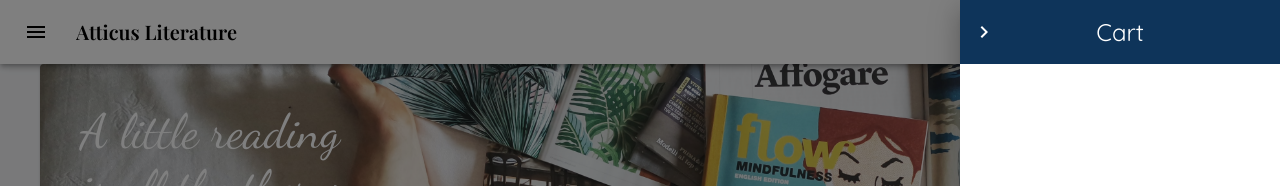
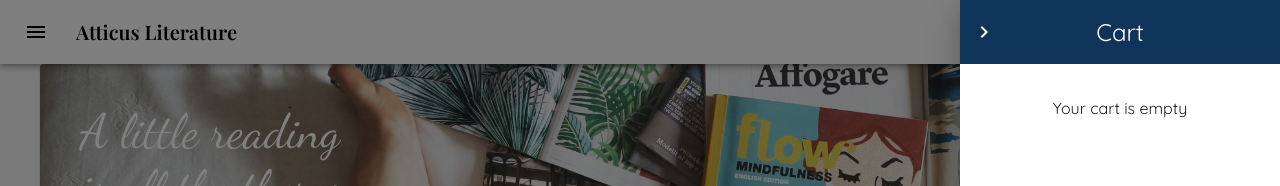
Before and after one commit to AtticusFinchIPH/atticus-literature, a React (Create React App) app in the folder frontend/: page / in a window 1280 px wide. Both pictures are taken after a click on the button "show 4 new mails". Shown: the top 186 px of the page. Built offline with nearby package versions, Linux system fonts and the light colour scheme.

Commit message:
Modify empty cart & Fix warning Home clsx

```diff
--- a/frontend/src/app/features/CartBar.js
+++ b/frontend/src/app/features/CartBar.js
@@ -28,16 +28,12 @@ const CartBar = () => {
                     </Typography>
                 </div>
             </div>
-            <div className={classes.cartbarContent}>
             {
                 cartList?.length > 0
                 ?
-                    <Typography variant='body1' component='p'>
-                        <FormattedMessage id='cart_empty' defaultMessage='Your cart is empty' />
-                    </Typography>
-                    :
-                    <></>
-                }
+                <>
+                <div className={classes.cartbarContent}>
+
                 </div>
                 <div className={classes.cartbarCheck}>
                     <button className={classes.cartbarCheckButton} onClick={checkCart}>
@@ -46,6 +42,15 @@ const CartBar = () => {
                         </Typography>
                     </button>
                 </div>
+                </>
+                :
+                <div className={classes.cartbarContent}>
+                    <Typography variant='body1' component='p'>
+                        <FormattedMessage id='cart_empty' defaultMessage='Your cart is empty' />
+                    </Typography>
+
+                </div>
+            }
         </Drawer>
     )
 }
--- a/frontend/src/app/pages/Home/index.js
+++ b/frontend/src/app/pages/Home/index.js
@@ -175,7 +175,7 @@ const Home = () => {
                 !isDarkMode && <Card className={classes.sectionBack}/>
             }
             <Hidden xsDown>
-                <Container className={[classes.section, classes.bestsellers]} maxWidth='xl'>
+                <Container className={clsx(classes.section, classes.bestsellers)} maxWidth='xl'>
                     <Typography className={classes.sectionTitle} variant="h3" component="h3">
                         <FormattedMessage id='bestsellers' defaultMessage="Bestsellers" />
                     </Typography>
@@ -194,7 +194,7 @@ const Home = () => {
                         />
                     }
                 </Container>
-                <Container className={[classes.section, classes.recommendeds]} maxWidth='xl'>
+                <Container className={clsx(classes.section, classes.recommendeds)} maxWidth='xl'>
                     <Typography className={classes.sectionTitle} variant="h3" component="h3">
                         <FormattedMessage id='recommended_books' defaultMessage="Recommended Books" />
                     </Typography>
```
Lines whose indentation alone changed are shown as unchanged.
